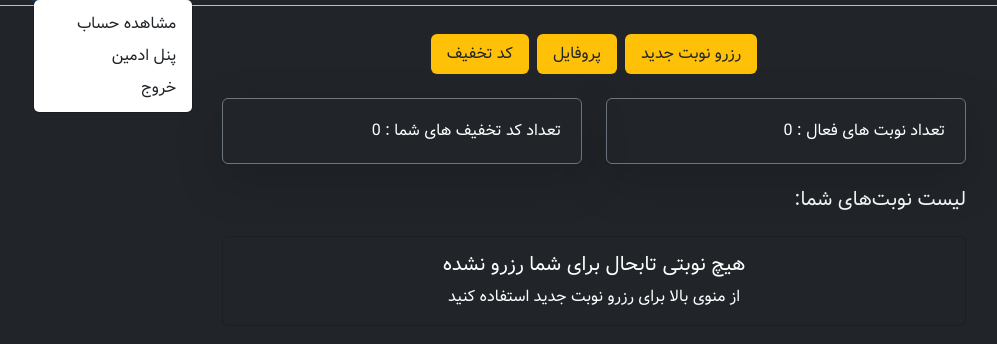
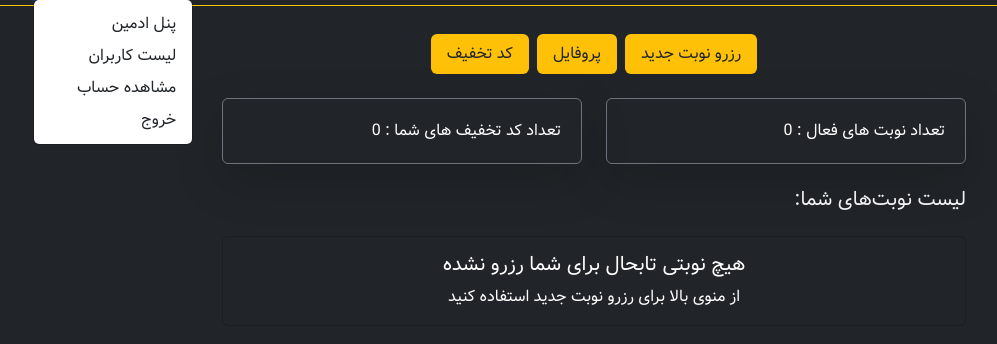
Before and after one commit to bardianz/blackcut-django, a Django app: page /account/ in a window 1280 px wide, after a click that opens the changed part. Shown: the part 51-395 px from the top of the page, without its empty margins (46-1043 px from the left). Run offline with Django 5.2, Linux system fonts and the light colour scheme; the visitor is signed in with stand-in values (Sample User, id 1); data that the repository does not hold is empty.

Commit message:
add a view users list to navbar

```diff
--- a/account/templates/base.html
+++ b/account/templates/base.html
@@ -87,11 +87,11 @@
               {{ user.first_name }} {{ user.last_name }}
             </a>
             <ul class="dropdown-menu">
-
-              <li><a class="dropdown-item" href="{% url 'account:profile' %}">مشاهده حساب</a></li>
               {% if request.user.is_staff %}
               <li><a class="dropdown-item" href="{% url 'admin:index' %}" target="_blank">پنل ادمین</a></li>
+<li><a class="dropdown-item" href="{% url 'admin:auth_user_changelist' %}" target="_blank">لیست کاربران</a></li>
               {% endif %}
+              <li><a class="dropdown-item" href="{% url 'account:profile' %}">مشاهده حساب</a></li>
               <li><a class="dropdown-item" href="{% url 'account:logout' %}">خروج</a></li>
             </ul>
           </li>
```
